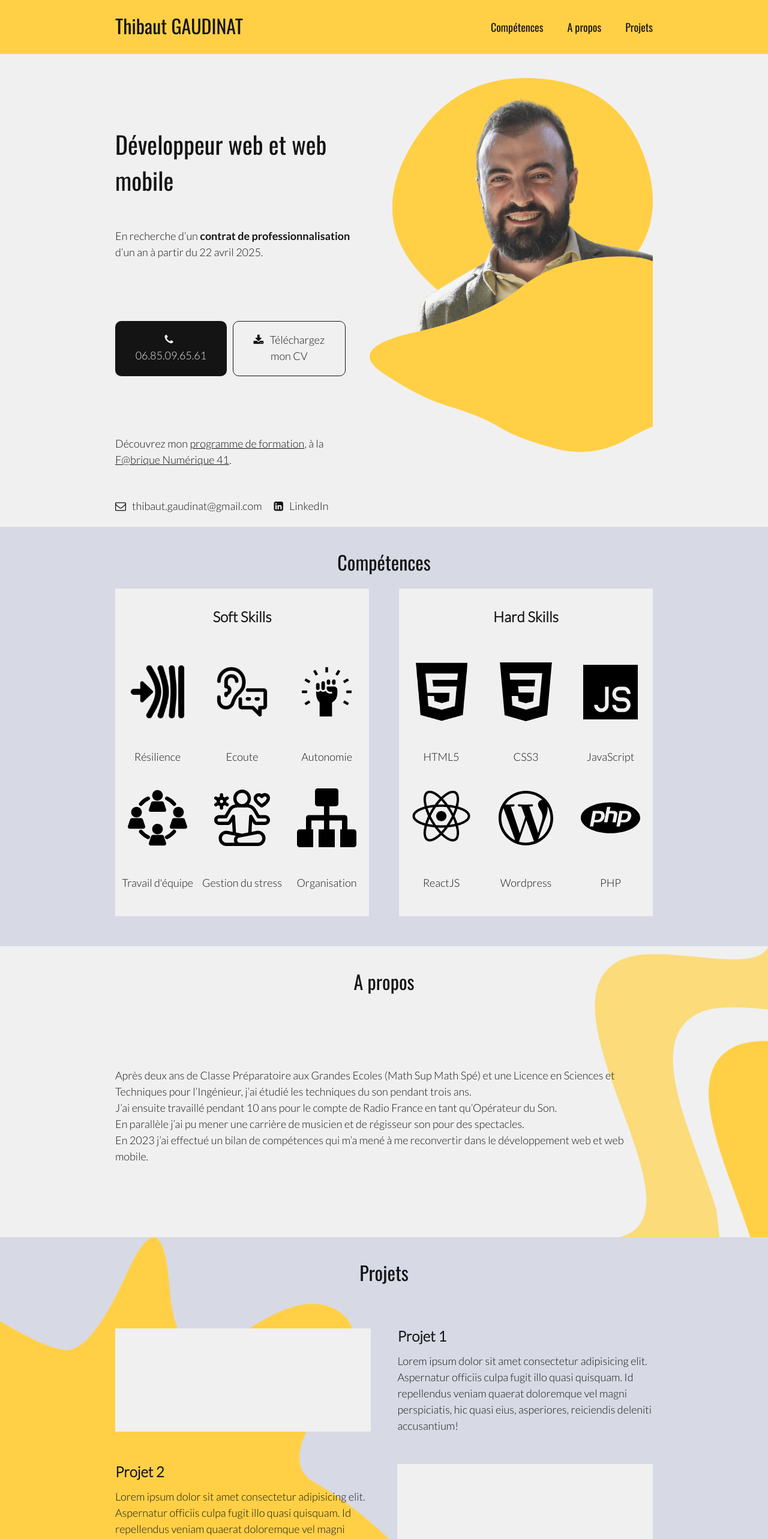
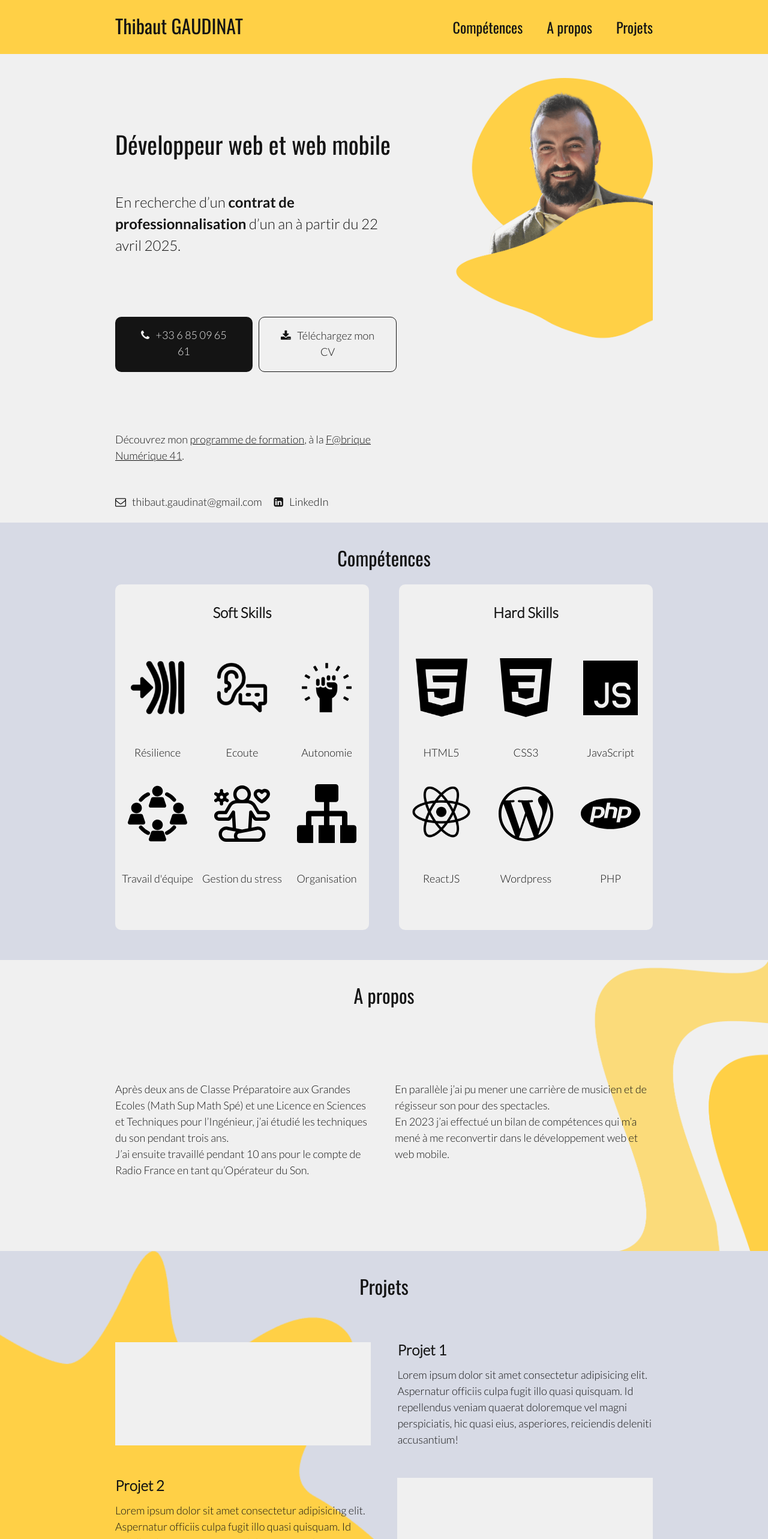
Before and after one commit to ThibautG/portfolio_react, a React app: page / in a window 1280 px wide. Shown: the top 2565 px of the page at 60% size. Built offline with nearby package versions, Linux system fonts and the light colour scheme.

Commit message:
Création Layout + Routes + modif stickyButton

```diff
--- a/src/components/About.js
+++ b/src/components/About.js
@@ -5,13 +5,17 @@ function About(props) {
     return (
         <section id="a-propos" className="a-propos">
             <h2>A propos</h2>
+            <div className={"a-propos-blocs"}>
                 <div>
                     <p>Après deux ans de Classe Préparatoire aux Grandes Ecoles (Math Sup Math Spé) et une Licence en
                         Sciences et Techniques pour l’Ingénieur, j’ai étudié les techniques du son pendant trois ans.</p>
                     <p>J’ai ensuite travaillé pendant 10 ans pour le compte de Radio France en tant qu’Opérateur du Son.</p>
+                </div>
+                <div>
                     <p>En parallèle j’ai pu mener une carrière de musicien et de régisseur son pour des spectacles.</p>
                     <p>En 2023 j’ai effectué un bilan de compétences qui m’a mené à me reconvertir dans le développement web
                         et web mobile.</p>
+                </div>
             </div>
         </section>
     );
--- a/src/components/App.js
+++ b/src/components/App.js
@@ -8,11 +8,15 @@ import Skills from "./Skills";
 import About from "./About";
 import Projects from "./Projects";
 import Footer from "./Footer";
+import {BrowserRouter as Router, Route, Routes} from "react-router-dom";
+import Layout from "../layout/Layout";
+import Home from "../pages/Home";
+import Legals from "../pages/Legals";
 
 
 function App() {
   return (
-      <React.Fragment>
+      /*<React.Fragment>
           <Navbar />
           <ButtonHome />
           <Presentation />
@@ -20,7 +24,15 @@ function App() {
           <About />
           <Projects />
           <Footer />
-      </React.Fragment>
+      </React.Fragment>*/
+      <Router>
+          <Routes>
+              <Route path={"/"} element={<Layout />}>
+                  <Route index element={<Home />} />
+                  <Route path={"/legals"} element={<Legals />} />
+              </Route>
+          </Routes>
+      </Router>
 
   );
 }
--- a/src/components/ButtonHome.js
+++ b/src/components/ButtonHome.js
@@ -1,19 +1,30 @@
-import React from 'react';
+import React, {useEffect} from 'react';
 import '../styles/Navbar.css'
 import arrow from '../assets/arrow-up-solid.svg';
 
 function ButtonHome(props) {
-    window.addEventListener('scroll', function() {
-        let stickyButton = document.querySelector('.sticky');
-        if (window.scrollY > 0) { // Affiche le bouton quand on commence à scroller
-            stickyButton.style.display = 'block';
-        } else {
-            stickyButton.style.display = 'none';
-        }
-    });
+    useEffect(() => {
+        const handleScroll = () => {
+            let stickyButton = document.querySelector('.sticky');
+            if (stickyButton) { // Vérifie que l'élément existe
+                if (window.scrollY > 0) {
+                    stickyButton.style.display = 'block';
+                } else {
+                    stickyButton.style.display = 'none';
+                }
+            }
+        };
+
+        window.addEventListener('scroll', handleScroll);
+
+        // Nettoyage de l'event listener quand le composant est démonté
+        return () => {
+            window.removeEventListener('scroll', handleScroll);
+        };
+    }, []); // [] = S'exécute seulement une fois au montage du composant
 
     return (
-        <a href="#main-header" className="sticky"><img src={arrow} alt=""/></a>);
+        <a href="#main-header" className="sticky"><img src={arrow} alt="Retour en haut"/></a>);
 }
 
 export default ButtonHome;
--- a/src/components/Footer.js
+++ b/src/components/Footer.js
@@ -1,10 +1,17 @@
 import React from 'react';
 import '../styles/Footer.css'
+import {Link, useLocation} from "react-router-dom";
 
 function Footer(props) {
+    const location = useLocation();
+
     return (
         <footer id="main-footer">
-            <a href="./mentions-legales.html">mentions légales</a>
+            {location.pathname === '/' ? (
+                <Link to={'/legals'}>mentions légales</Link>
+            ) : location.pathname === '/legals' ? (
+                <Link to={'/'}>retour à l'accueil</Link>
+            ) : null}
         </footer>
     );
 }
--- a/src/components/Navbar.js
+++ b/src/components/Navbar.js
@@ -1,17 +1,23 @@
 import React from 'react';
 import '../styles/Navbar.css'
+import {Link, useLocation} from "react-router-dom";
 
 function Navbar(props) {
+    const location = useLocation();
+
     return (
         <header id="main-header">
             <h2 className="logo">Thibaut GAUDINAT</h2>
             <nav id="main-nav">
-                <ul>
-                    <li><a href="#competences"> Compétences</a></li>
-                    <li><a href="#a-propos"> A propos</a></li>
-                    <li><a href="#projets"> Projets</a></li>
-                </ul>
-
+                {location.pathname === '/' ? (
+                    <ul>
+                        <li><a href="#competences"> Compétences</a></li>
+                        <li><a href="#a-propos"> A propos</a></li>
+                        <li><a href="#projets"> Projets</a></li>
+                    </ul>
+                ) : location.pathname === '/legals' ? (
+                    <Link to={'/'}>Accueil</Link>
+                ) : null}
             </nav>
         </header>
     );
--- a/src/components/Presentation.js
+++ b/src/components/Presentation.js
@@ -8,9 +8,9 @@ function Presentation(props) {
             <div className="presentation-texte">
                 <p></p>
                 <h1>Développeur web et web mobile</h1>
-                <p>En recherche d’un <strong>contrat de professionnalisation</strong> d’un an à partir du 22 avril 2025.</p>
+                <p className={"sous-titre"}>En recherche d’un <strong>contrat de professionnalisation</strong> d’un an à partir du 22 avril 2025.</p>
                 <div className="btn">
-                    <a href="tel:+33685096561" className="btn-phone"> &nbsp; 06.85.09.65.61</a>
+                    <a href="tel:+33685096561" className="btn-phone"> &nbsp; +33 6 85 09 65 61</a>
                     <a href="../assets/GaudinatThibaut_CV.pdf" target="_blank" className="btn-cv"> &nbsp; Téléchargez mon
                         CV</a>
                 </div>
--- /dev/null
+++ b/src/layout/Layout.js
@@ -0,0 +1,26 @@
+import React from 'react';
+import Navbar from "../components/Navbar";
+import ButtonHome from "../components/ButtonHome";
+import Presentation from "../components/Presentation";
+import Skills from "../components/Skills";
+import About from "../components/About";
+import Projects from "../components/Projects";
+import Footer from "../components/Footer";
+import {Outlet} from "react-router-dom";
+
+function Layout(props) {
+    return (
+        <div>
+            <Navbar />
+           {/* <ButtonHome />
+            <Presentation />
+            <Skills />
+            <About />
+            <Projects />*/}
+            <Outlet />
+            <Footer />
+        </div>
+    );
+}
+
+export default Layout;
--- /dev/null
+++ b/src/pages/Home.js
@@ -0,0 +1,20 @@
+import React from 'react';
+import ButtonHome from "../components/ButtonHome";
+import Presentation from "../components/Presentation";
+import Skills from "../components/Skills";
+import About from "../components/About";
+import Projects from "../components/Projects";
+
+function Home(props) {
+    return (
+        <div>
+            <ButtonHome />
+            <Presentation />
+            <Skills />
+            <About />
+            <Projects />
+        </div>
+    );
+}
+
+export default Home;
--- a/src/pages/Legals.js
+++ b/src/pages/Legals.js
@@ -3,7 +3,7 @@ import React from 'react';
 function Legals(props) {
     return (
         <div id="main-content">
-            <div className="mentions-legales">
+            <section className="mentions-legales">
                 <h1>Mentions légales</h1>
                 <ul>
                     <li>NOM et prénom : GAUDINAT Thibaut</li>
@@ -17,7 +17,7 @@ function Legals(props) {
                     <li>Adresse : 16 Place Saint Cyran, 36000 Châteauroux</li>
                     <li>Téléphone : +33254535200</li>
                 </ul>
-            </div>
+            </section>
         </div>);
 }
 
--- a/src/styles/About.css
+++ b/src/styles/About.css
@@ -13,5 +13,14 @@
 }
 
 .a-propos div {
-    padding: 100px 0;
+    padding: 50px 0;
 }
+
+.a-propos-blocs {
+    display: flex;
+    justify-content: space-between;
+}
+
+.a-propos-blocs div {
+    width: 48%;
+}
--- a/src/styles/Global.css
+++ b/src/styles/Global.css
@@ -2,6 +2,10 @@
 /* ===== DESIGN GLOBAL ===== */
 html {
     font-size: 62.5%;
+}
+
+header {
+    font-size: 2.4rem;
 }
 
 body {
--- a/src/styles/Presentation.css
+++ b/src/styles/Presentation.css
@@ -2,6 +2,10 @@
 .presentation {
     display: flex;
     /* padding-inline: 15%; */
+}
+
+.sous-titre {
+    font-size: 2.4rem;
 }
 
 .presentation-texte p {
@@ -25,7 +29,7 @@
 }
 
 .btn-phone {
-    width: 30%;
+    width: 35%;
     padding: 18px 32px;
     border-radius: 10px;
     text-align: center;
@@ -44,7 +48,7 @@
 }
 
 .btn-cv {
-    width: 30%;
+    width: 35%;
     padding: 18px 32px;
     border: 1px solid #141414;
     border-radius: 10px;
@@ -96,6 +100,10 @@
 }
 
 .presentation img {
-    width: 100%;
+    width: 80%;
     padding: 20px 0 10px 0;
 }
+
+.presentation-image {
+    text-align: right;
+}
--- a/src/styles/Skills.css
+++ b/src/styles/Skills.css
@@ -26,8 +26,9 @@
     display: flex;
     flex-direction: column;
     align-items: center;
+    border-radius: 10px;
     width: 100%;
-    padding-bottom: 50px;
+    padding-bottom: 80px;
     /* height: 600px; */
     background-color: #f0f0f0;
 }
```
Lines whose indentation alone changed are shown as unchanged.
